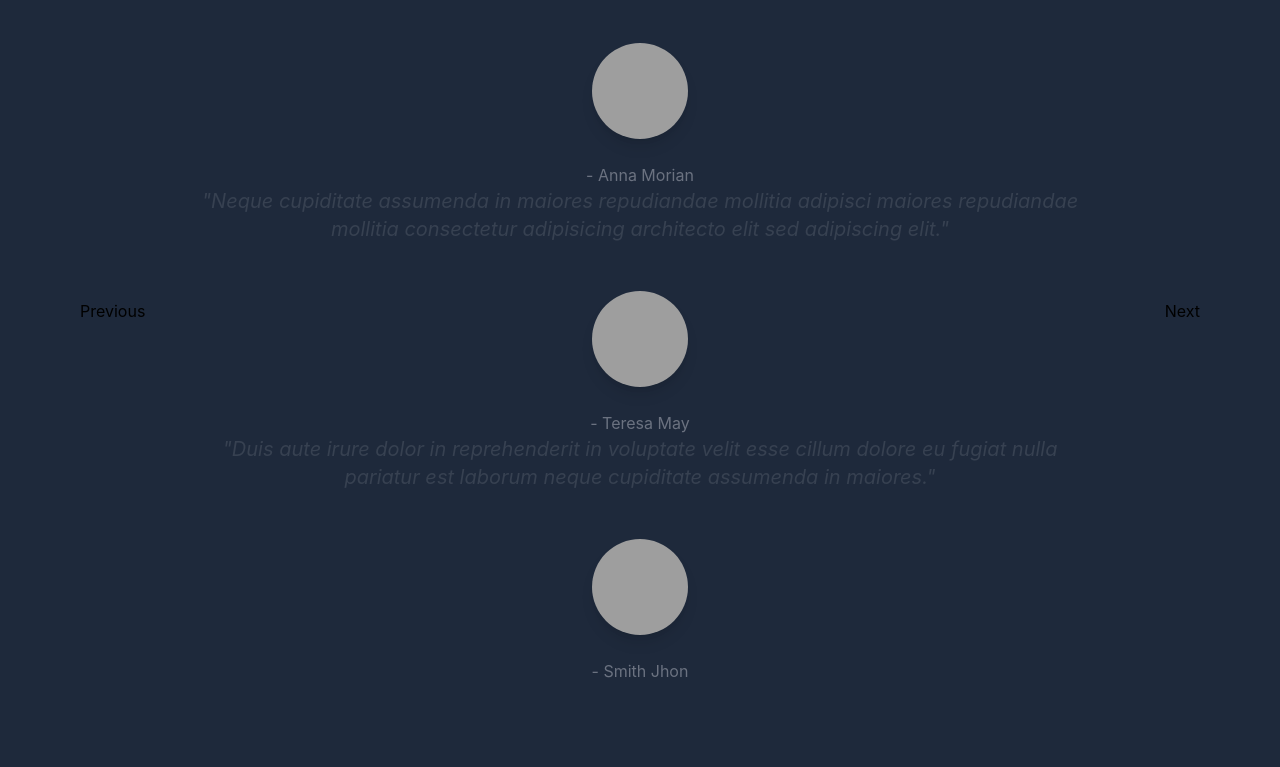
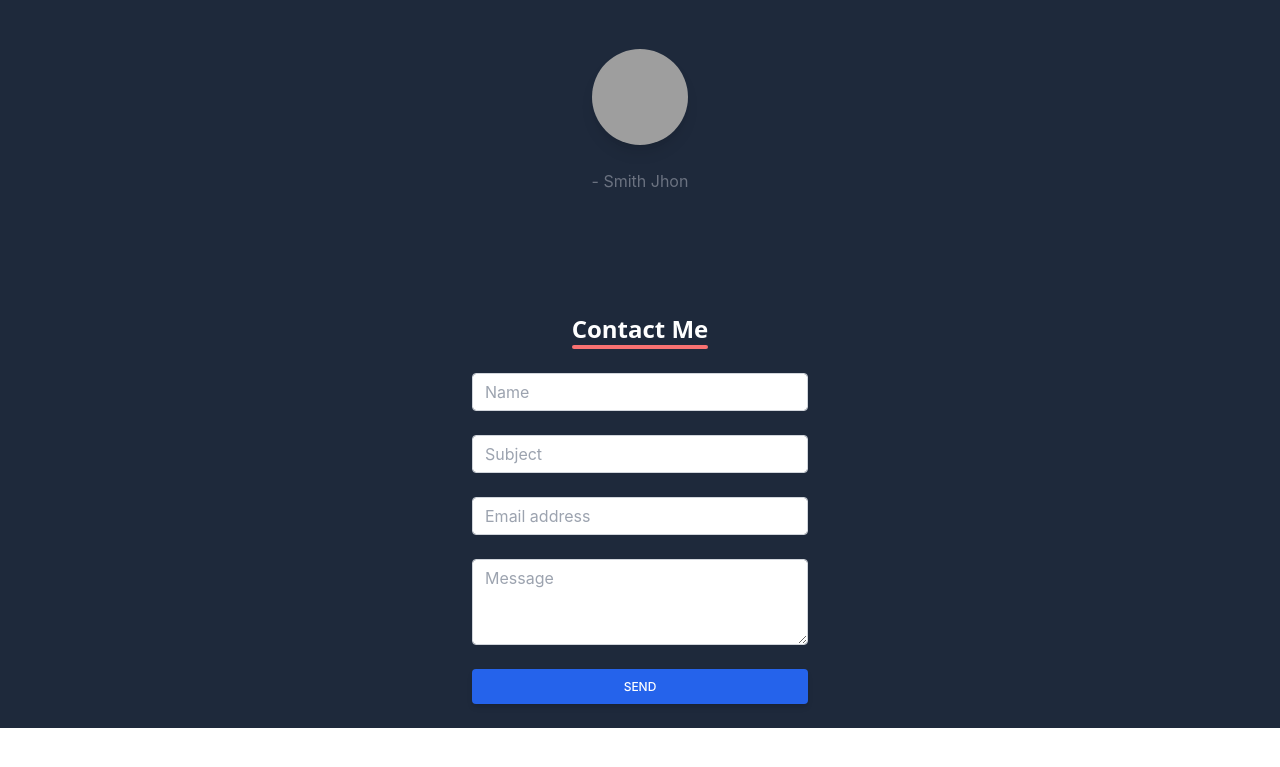
Before and after one commit to Shikder-Vai/simple-portfolio, a React (Create React App) app: page / in a window 1280 px wide. Shown: the part 1981-2748 px from the top of the page. After the commit the page ends 2709 px from the top, so only its background shows below. Built offline with nearby package versions, Linux system fonts and the light colour scheme; grey boxes are pictures that could not be loaded; what tw-elements would draw is missing.

Commit message:
contact me added

```diff
--- a/package.json
+++ b/package.json
@@ -3,6 +3,7 @@
   "version": "0.1.0",
   "private": true,
   "dependencies": {
+    "@emailjs/browser": "^3.6.2",
     "@testing-library/jest-dom": "^5.16.4",
     "@testing-library/react": "^13.3.0",
     "@testing-library/user-event": "^13.5.0",
--- a/src/Pages/Home/Banner.js
+++ b/src/Pages/Home/Banner.js
@@ -7,7 +7,7 @@ const Banner = () => {
   return (
     <div>
       <div class="w-full">
-        <video class="w-full" autoPlay loop muted>
+        <video class="max-w-full" autoPlay loop muted>
           <source
             src="https://mdbootstrap.com/img/video/Lines.mp4"
             type="video/mp4"
--- /dev/null
+++ b/src/Pages/Home/Contact.js
@@ -0,0 +1,162 @@
+import React, { useRef } from "react";
+import emailjs from "@emailjs/browser";
+
+const Contact = () => {
+  const form = useRef();
+
+  const sendEmail = (e) => {
+    e.preventDefault();
+
+    emailjs
+      .sendForm(
+        "service_ol9crsm",
+        "template_vrw29sf",
+        form.current,
+        "PvL5xoxa01iyRuDqp"
+      )
+      .then(
+        (result) => {
+          console.log(result.text);
+        },
+        (error) => {
+          console.log(error.text);
+        }
+      );
+    e.target.reset();
+  };
+
+  return (
+    <div id="contact" className="flex flex-col items-center">
+      <div>
+        <h1
+          className="text-2xl font-semibold text-white text-center
+        font-sans"
+        >
+          Contact Me
+        </h1>
+        <div className=" h-1 bg-red-400 rounded-full"></div>
+      </div>
+      <div class=" p-6 rounded-lg  w-96  max-w-md">
+        <form ref={form} onSubmit={sendEmail}>
+          <div class="form-group mb-6">
+            <input
+              type="text"
+              class="form-control block
+        w-full
+        px-3
+        py-1.5
+        text-base
+        font-normal
+        text-gray-700
+        bg-white bg-clip-padding
+        border border-solid border-gray-300
+        rounded
+        transition
+        ease-in-out
+        m-0
+        focus:text-gray-700 focus:bg-white focus:border-blue-600 focus:outline-none"
+              id="exampleInput7"
+              name="from_name"
+              placeholder="Name"
+            />
+          </div>
+          <div class="form-group mb-6">
+            <input
+              type="text"
+              class="form-control block
+        w-full
+        px-3
+        py-1.5
+        text-base
+        font-normal
+        text-gray-700
+        bg-white bg-clip-padding
+        border border-solid border-gray-300
+        rounded
+        transition
+        ease-in-out
+        m-0
+        focus:text-gray-700 focus:bg-white focus:border-blue-600 focus:outline-none"
+              id="exampleInput7"
+              name="user_subject"
+              placeholder="Subject"
+            />
+          </div>
+          <div class="form-group mb-6">
+            <input
+              type="email"
+              class="form-control block
+        w-full
+        px-3
+        py-1.5
+        text-base
+        font-normal
+        text-gray-700
+        bg-white bg-clip-padding
+        border border-solid border-gray-300
+        rounded
+        transition
+        ease-in-out
+        m-0
+        focus:text-gray-700 focus:bg-white focus:border-blue-600 focus:outline-none"
+              id="exampleInput8"
+              name="user_email"
+              placeholder="Email address"
+            />
+          </div>
+          <div class="form-group mb-6">
+            <textarea
+              class="
+        form-control
+        block
+        w-full
+        px-3
+        py-1.5
+        text-base
+        font-normal
+        text-gray-700
+        bg-white bg-clip-padding
+        border border-solid border-gray-300
+        rounded
+        transition
+        ease-in-out
+        m-0
+        focus:text-gray-700 focus:bg-white focus:border-blue-600 focus:outline-none
+      "
+              id="exampleFormControlTextarea13"
+              rows="3"
+              name="message"
+              placeholder="Message"
+            ></textarea>
+          </div>
+
+          <button
+            type="submit"
+            class="
+      w-full
+      px-6
+      py-2.5
+      bg-blue-600
+      text-white
+      font-medium
+      text-xs
+      leading-tight
+      uppercase
+      rounded
+      shadow-md
+      hover:bg-blue-700 hover:shadow-lg
+      focus:bg-blue-700 focus:shadow-lg focus:outline-none focus:ring-0
+      active:bg-blue-800 active:shadow-lg
+      transition
+      duration-150
+      ease-in-out"
+          >
+            Send
+          </button>
+        </form>
+      </div>
+    </div>
+  );
+};
+
+export default Contact;
--- a/src/Pages/Home/Home.js
+++ b/src/Pages/Home/Home.js
@@ -1,6 +1,7 @@
 import React from "react";
 import Banner from "./Banner";
 import ClientsReviews from "./ClientsReviews";
+import Contact from "./Contact";
 import MySkills from "./MySkills/MySkills";
 import Projects from "./Projects/Projects";
 
@@ -11,6 +12,7 @@ const Home = () => {
       <MySkills />
       <Projects />
       <ClientsReviews />
+      <Contact />
     </div>
   );
 };
--- a/src/Pages/Share/Navbar.js
+++ b/src/Pages/Share/Navbar.js
@@ -82,7 +82,7 @@ navbar navbar-expand-lg navbar-light
                 <li class="nav-item pr-2">
                   <Link
                     class="nav-link rounded-xl  w-12 p-2 text-orange-500 hover:text-orange-700 focus:bg-gray-700 "
-                    to={""}
+                    to={"#contact"}
                   >
                     Contact Me
                   </Link>
```
Also changed, not shown: 1 other file (tests, documents, lock files or other folders).
